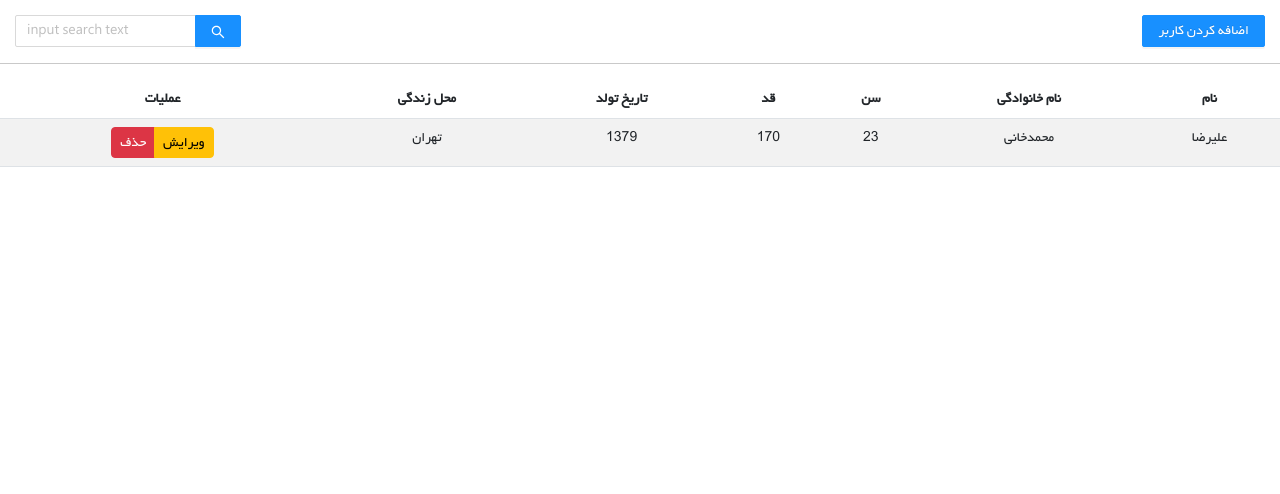
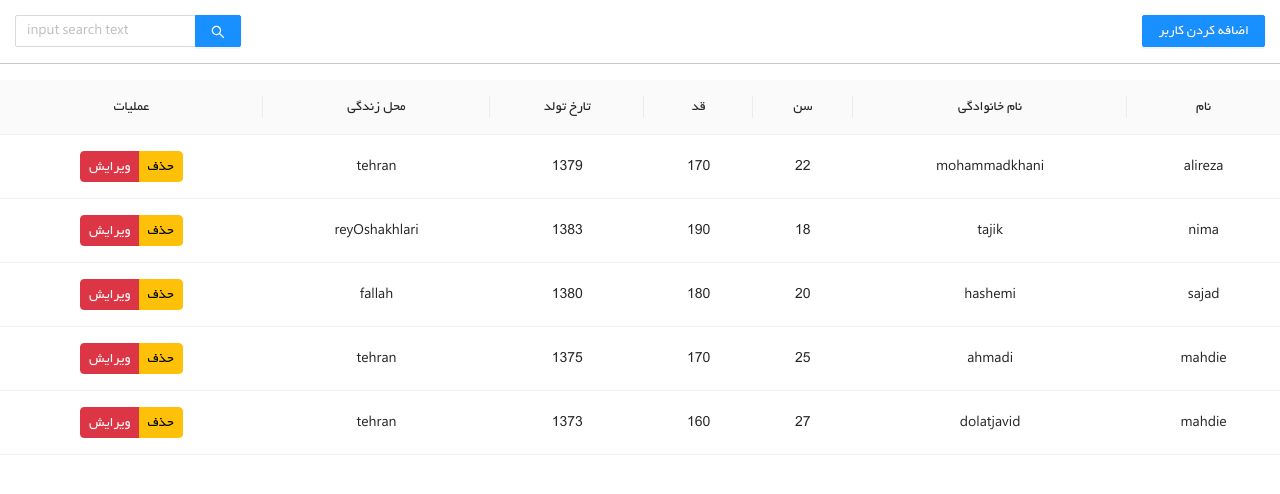
Before and after one commit to alirezamhi/dashboard-app, a React (Create React App) app: page / in a window 1280 px wide. Shown: the top 494 px of the page. Built offline with nearby package versions, Linux system fonts and the light colour scheme.

Commit message:
style:table for ant designe

```diff
--- a/src/components/ShowUser/ShowUser.js
+++ b/src/components/ShowUser/ShowUser.js
@@ -1,80 +1,55 @@
-import React from "react";
-import Style from "./ShowUser.module.css"
-const ShowUser = () => {
-  return (
-    <div className={Style.border_top}>
-      <table className="table table-striped table-hover">
-        <thead>
-          <tr className={Style.text_align}>
-            <th scope="col">عملیات</th>
-            <th scope="col">محل زندگی</th>
-            <th scope="col">تاریخ تولد</th>
-            <th scope="col">قد</th>
-            <th scope="col">سن</th>
-            <th scope="col">نام خانوادگی</th>
-            <th scope="col">نام</th>
-          </tr>
-        </thead>
-        <tbody>
-          <tr className={Style.text_align}>
-            <td>
-              <div class="btn-group">
-                <button type="button" className="btn btn-danger btn-sm">حذف</button>
-                <button type="button" className="btn btn-warning btn-sm">ویرایش</button>
-              </div>
-            </td>
-            <td>تهران</td>
-            <td>1379</td>
-            <td>170</td>
-            <td>23</td>
-            <td>محمدخانی</td>
-            <td>علیرضا</td>
-          </tr>
-        </tbody>
-      </table>
-    </div>
-  )
-}
+import {Table} from 'antd';
+import React from 'react';
+import { useSelector } from 'react-redux';
+const columns = [
+  {
+    title: 'عملیات',
+    key: 'action',
+    render: (_, record) => (
+      <div className='btn-group'>
+        <button className='btn btn-danger btn-sm' >ویرایش</button>
+        <button className='btn btn-warning btn-sm'>حذف</button>
+      </div>
+    ),
+  },
+  {
+    title: 'محل زندگی',
+    dataIndex: 'city',
+    key: 'city',
+  },
+  {
+    title: 'تارخ تولد',
+    dataIndex: 'birthday',
+    key: 'birthday',
+  },
+  {
+    title: 'قد',
+    dataIndex: 'size',
+    key: 'size',
+  },
+  {
+    title: 'سن',
+    dataIndex: 'age',
+    key: 'age',
+  },
+  {
+    title: 'نام خانوادگی',
+    dataIndex: 'family',
+    key: 'family',
+  },
+  {
+    title: 'نام',
+    dataIndex: 'name',
+    key: 'name',
+  },
+
+];
+function ShowUser() {
+  const usersData = useSelector((state) => state.user)
+  const obj = {
+    usersData,
+
+  }
+  return <Table columns={columns} dataSource={usersData} />
+};
 export default ShowUser;
-
-// import { Space, Table, Tag } from 'antd';
-// import React from 'react';
-// import { useSelector } from 'react-redux';
-// const columns = [
-//   {
-//     title: 'نام',
-//     dataIndex: 'name',
-//     key: 'name',
-//   },
-//   {
-//     title: 'نام خانوادگی',
-//     dataIndex: 'family',
-//     key: 'family',
-//   },
-//   {
-//     title: 'سن',
-//     dataIndex: 'age',
-//     key: 'age',
-//   },
-//   {
-//     title: 'قد',
-//     dataIndex: 'size',
-//     key: 'size',
-//   },
-//   {
-//     title: 'تارخ تولد',
-//     dataIndex: 'birthday',
-//     key: 'birthday',
-//   },
-//   {
-//     title: 'محل زندگی',
-//     dataIndex: 'city',
-//     key: 'city',
-//   },
-
-// ];
-// function ShowUser() {
-//   const usersData = useSelector((state) => state.user);
-//   return <Table columns={columns} dataSource={usersData} />
-// };
-// export default ShowUser;
--- a/src/index.css
+++ b/src/index.css
@@ -29,3 +29,9 @@ code {
 .ant-pagination{
   display: none !important;
 }
+.ant-table-tbody{
+  text-align: center;
+}
+.ant-table-cell{
+  text-align: center !important;
+}
```
